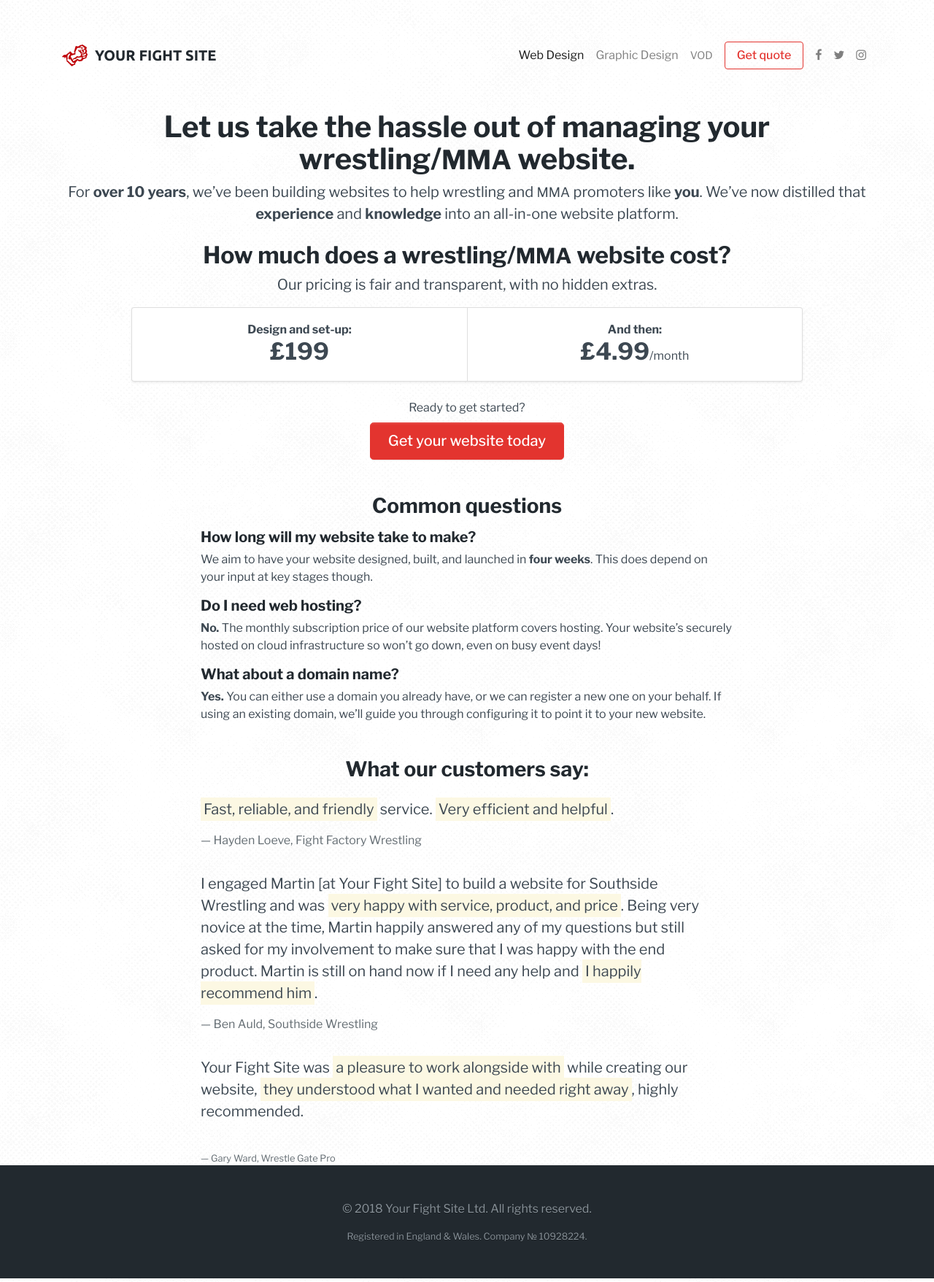
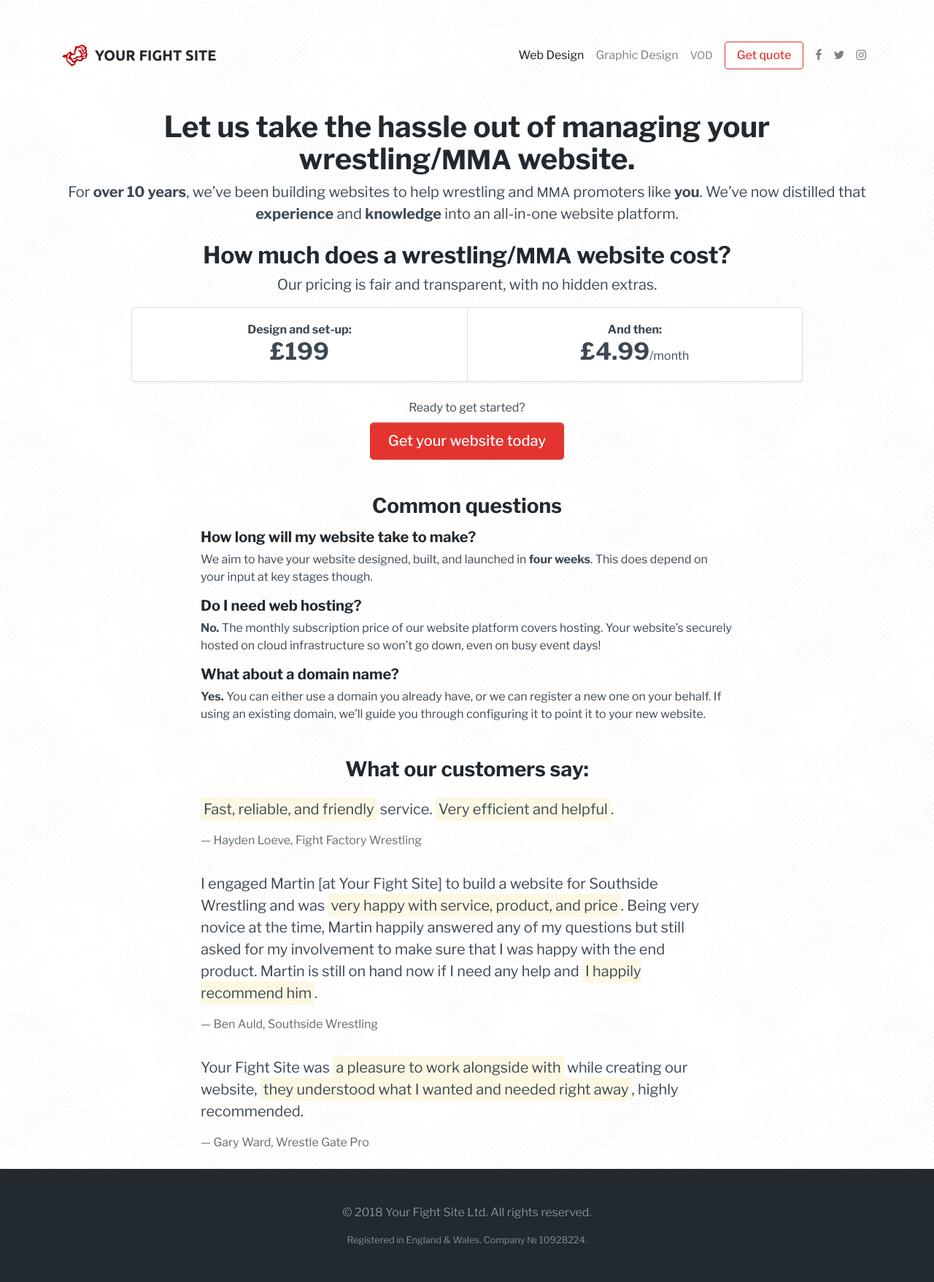
Before and after one commit to yourfightsite/yourfightsite.github.io, a Jekyll site: the page built from web-design.html, in a window 1280 px wide. Shown: the whole page at 73% size. Built offline with Jekyll 4.4.1, drawn with Linux system fonts in a browser that asks for light colours.

Commit message:
Move blockquote footer into blockquote

```diff
--- a/web-design.html
+++ b/web-design.html
@@ -112,8 +112,8 @@
           <p>
             Your Fight Site was <span class="highlight">a pleasure to work alongside with</span> while creating our website, <span class="highlight">they understood what I wanted and needed right away</span>, highly recommended.
           </p>
+          <footer class="blockquote-footer">Gary Ward, Wrestle Gate Pro</footer>
         </blockquote>
-        <footer class="blockquote-footer">Gary Ward, Wrestle Gate Pro</footer>
       </div>
     </div>
   </div>
```
